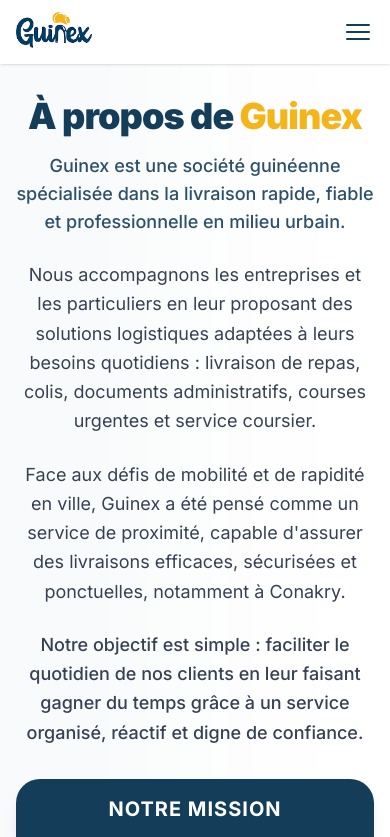
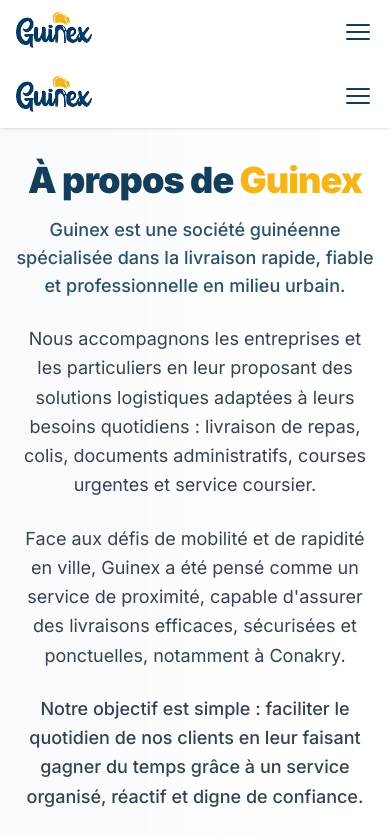
Before and after one commit to Guinex-official/Guinex, a Next.js app: page /a-propos in a window 390 px wide. Shown: the top 837 px of the page. Built offline with nearby package versions, Linux system fonts and the light colour scheme.

Commit message:
fix: sticky header on mobile for services and about pages

```diff
--- a/src/app/a-propos/page.tsx
+++ b/src/app/a-propos/page.tsx
@@ -8,7 +8,9 @@
 
 export default function AboutPage() {
     return (
-        <main className="min-h-screen flex flex-col bg-white relative overflow-hidden">
+        <main className="min-h-screen flex flex-col bg-white relative">
+            <Header />
+            <div className="overflow-hidden">
                 {/* Background Decorative Elements */}
                 <div className="absolute top-[-10%] left-[-10%] w-[40%] h-[40%] bg-[#143D59]/5 blur-[120px] rounded-full z-0"></div>
                 <div className="absolute bottom-[20%] right-[-5%] w-[35%] h-[35%] bg-[#F4B41A]/5 blur-[100px] rounded-full z-0"></div>
@@ -127,6 +129,7 @@
                     </div>
                 </div>
 
+            </div>
             <Footer />
         </main>
     );
--- a/src/app/services/page.tsx
+++ b/src/app/services/page.tsx
@@ -7,8 +7,9 @@
 
 export default function ServicesPage() {
     return (
-        <main className="min-h-screen flex flex-col relative bg-transparent overflow-x-hidden" suppressHydrationWarning={true}>
+        <main className="min-h-screen flex flex-col relative bg-transparent" suppressHydrationWarning={true}>
             <Header />
+            <div className="overflow-x-hidden">
 
                 {/* Main Wrapper */}
                 <div className="relative w-full flex flex-col md:block" suppressHydrationWarning={true}>
@@ -92,6 +93,7 @@
                     </div>
                 </div>
 
+            </div>
             <Footer />
         </main>
     );
```
Lines whose indentation alone changed are shown as unchanged.
